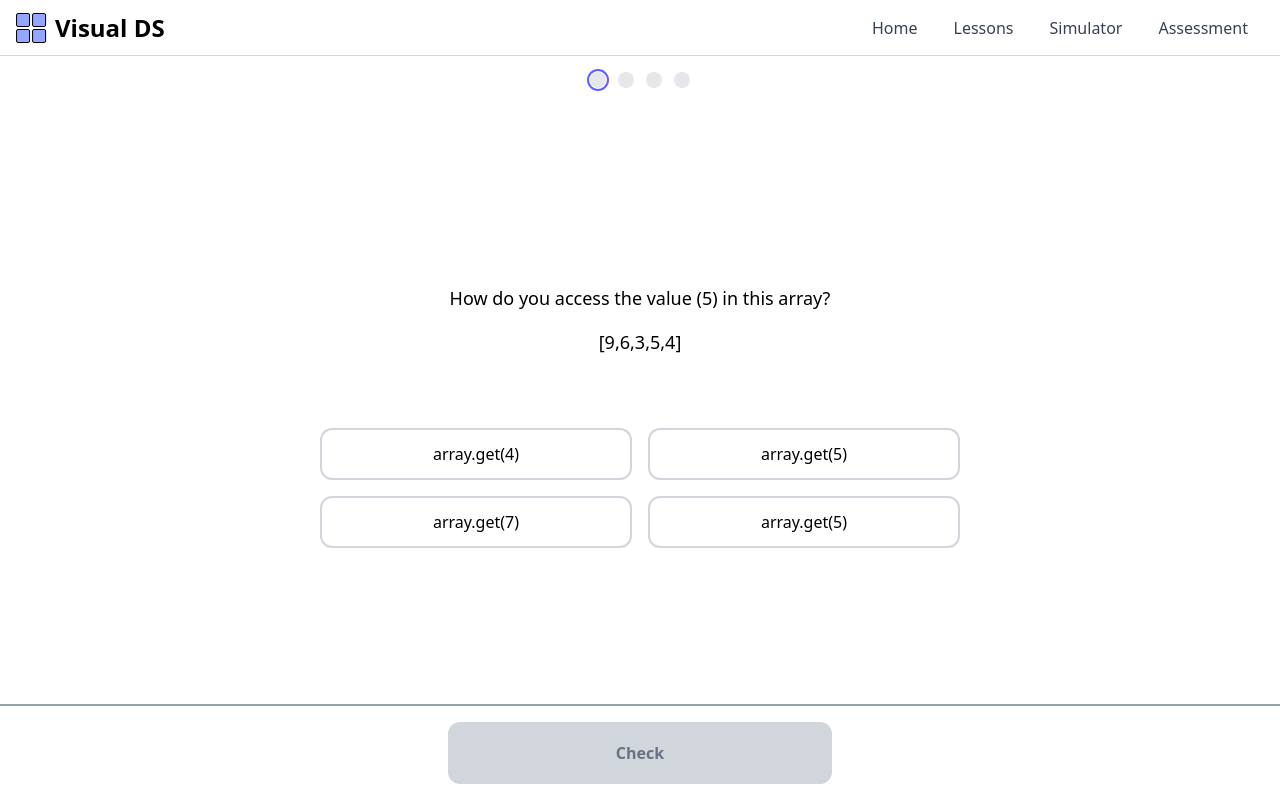
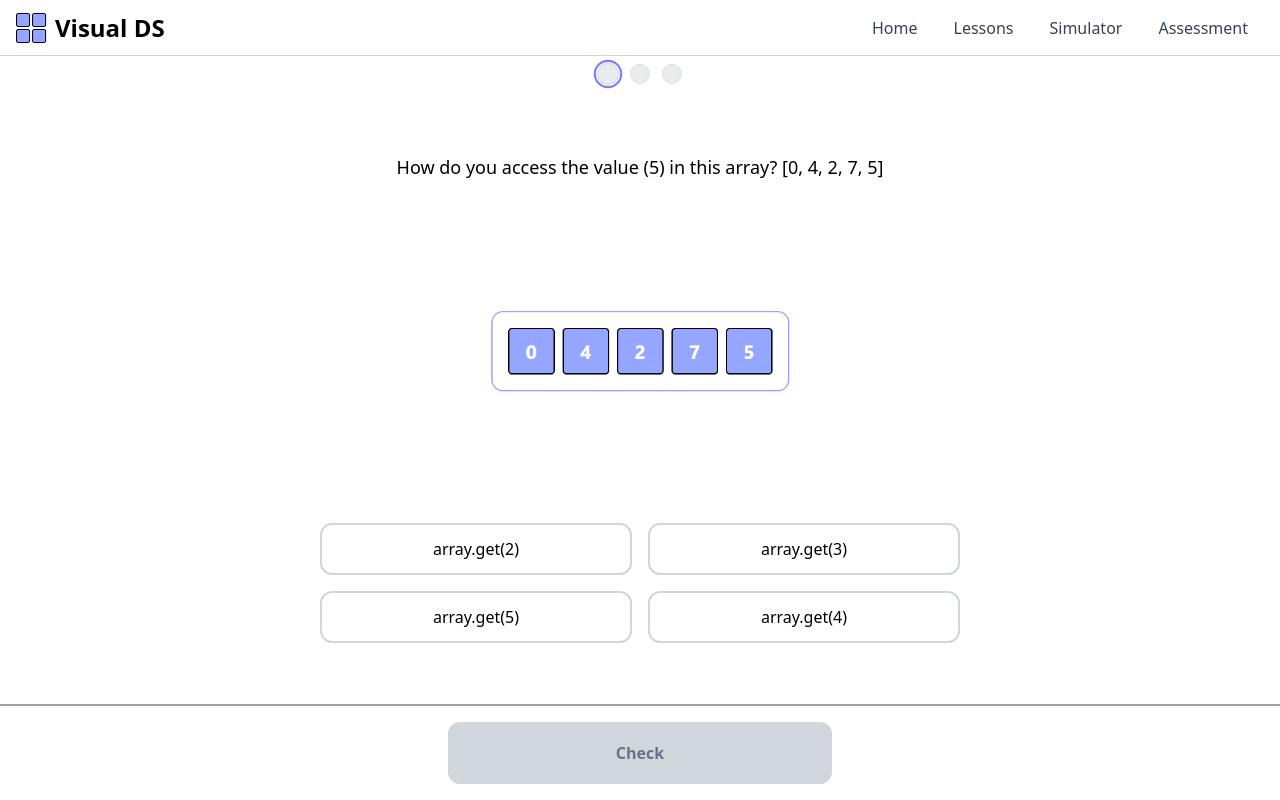
Before and after one commit to theMyle/Visual-DS, a Next.js app: page /assessment/test in a window 1280 px wide. Built offline with nearby package versions, Linux system fonts and the light colour scheme.

Commit message:
refactor: update assessment questions and feedback structure, enhance progress dots component

```diff
--- a/src/app/assessment/array-list/questions.ts
+++ b/src/app/assessment/array-list/questions.ts
@@ -12,7 +12,7 @@ export const arrayListAssessment: Assessment = {
     questions: [
         {
             id: "q1",
-            text: "How do you access the 5th element (value 5) in this array?",
+            text: "How do you access the value (5) in this array?",
             type: "multiple_choice",
             choices: [
                 { id: "a", text: "array.get(4)", is_correct: true },
@@ -20,10 +20,7 @@ export const arrayListAssessment: Assessment = {
                 { id: "c", text: "array.get(7)", is_correct: false },
                 { id: "d", text: "array.get(5)", is_correct: false },
             ],
-            feedback: [
-                { correct: "Correct — arrays are zero-indexed, so index 4 is the 5th element.", incorrect: "" },
-                { correct: "", incorrect: "Incorrect — arrays are zero-indexed, the 5th element is at index 4." },
-            ],
+            feedback: { correct: "That's right! Number 5 is the fifth element of the array. Since array indices starts at Zero (0). Number 5 is at index 4.", incorrect: "Incorrect — arrays are zero-indexed, the 5th element is at index 4." },
         },
 
         {
@@ -36,10 +33,10 @@ export const arrayListAssessment: Assessment = {
                 { id: "c", text: "array.size", is_correct: false },
                 { id: "d", text: "array.count()", is_correct: false },
             ],
-            feedback: [
-                { correct: "Yes — use the .length property to get array length.", incorrect: "" },
-                { correct: "", incorrect: "No — JavaScript arrays use the .length property." },
-            ],
+            feedback:
+            {
+                correct: "Yes — use the .length property to get array length.", incorrect: "No — JavaScript arrays use the .length property."
+            },
         },
 
         {
@@ -52,10 +49,10 @@ export const arrayListAssessment: Assessment = {
                 { id: "c", text: "Depends on context", is_correct: false },
                 { id: "d", text: "Only in strict mode", is_correct: false },
             ],
-            feedback: [
-                { correct: "Correct — arrays are objects in JavaScript.", incorrect: "" },
-                { correct: "", incorrect: "Incorrect — arrays are implemented as objects in JavaScript." },
-            ],
+            feedback:
+            {
+                correct: "Correct — arrays are objects in JavaScript.", incorrect: "Incorrect — arrays are implemented as objects in JavaScript."
+            },
         },
 
         {
@@ -68,10 +65,10 @@ export const arrayListAssessment: Assessment = {
                 { id: "c", text: "undefined", is_correct: false },
                 { id: "d", text: "null", is_correct: false },
             ],
-            feedback: [
-                { correct: "Correct — indexOf returns -1 when the element is not found.", incorrect: "" },
-                { correct: "", incorrect: "Incorrect — indexOf returns -1 when not found." },
-            ],
+            feedback:
+            {
+                correct: "Correct — indexOf returns -1 when the element is not found.", incorrect: "Incorrect — indexOf returns -1 when not found."
+            },
         },
     ],
 };
--- a/src/app/assessment/components/ProgressDots.tsx
+++ b/src/app/assessment/components/ProgressDots.tsx
@@ -1,7 +1,6 @@
-
 const PROGRESS_COLORS = {
     correct: '#22C55E',     // Green-500
-    incorrect: '#6B7280',   // Gray-500
+    incorrect: '#6B7280',   // Gray-500 or RED #EF4444
     unanswered: '#E5E7EB',  // Gray-200
     currentRing: 'ring-indigo-500',
 } as const;
@@ -24,12 +23,21 @@ export default function ProgressDots({ current, total, answeredCount, correct }:
     const isCurrentDot = (index: number) => index === current;
 
     return (
-        <div className="flex justify-center gap-3 pb-2">
+        <div className="flex justify-center gap-2 md:gap-3 p-4 md:p-2 overflow-x-auto" role="list" aria-label="Progress">
             {Array.from({ length: total }, (_, index) => (
                 <div
                     key={index}
-                    className={`w-4 h-4 rounded-full transition-all duration-200 ${isCurrentDot(index) ? `ring-2 ${PROGRESS_COLORS.currentRing} ring-offset-1` : ''
-                        }`}
+                    role="listitem"
+                    title={`Question ${index + 1} • ${index < answeredCount
+                        ? (correct[index] ? 'Correct' : 'Incorrect')
+                        : 'Unanswered'
+                        }${isCurrentDot(index) ? ' (current)' : ''}`}
+                    className={`rounded-full border transition-all duration-200
+                        w-4 h-4 md:w-5 md:h-5
+                        border-gray-300
+                        ${isCurrentDot(index) ? 'ring-2 ring-indigo-500 ring-offset-1 scale-110 shadow-sm' : ''}
+                        ${index < answeredCount ? 'opacity-100' : 'opacity-80'}
+                    `}
                     style={{ backgroundColor: getDotColor(index) }}
                 />
             ))}
--- a/src/app/assessment/test/page.tsx
+++ b/src/app/assessment/test/page.tsx
@@ -1,9 +1,10 @@
 "use client";
 
-import { useEffect, useState } from "react";
+import { useEffect, useRef, useState } from "react";
 import ProgressDots from "../components/ProgressDots";
 import { Assessment, Choice, Feedback } from "../types";
 import { arrayListAssessment } from "./questions";
+import Image from "next/image";
 
 export default function Test() {
     const assessment = arrayListAssessment;
@@ -20,8 +21,8 @@ export default function Test() {
     const [correctDots, setCorrectDots] = useState<boolean[]>(() => Array(totalQuestions).fill(false));
 
     // assessment states
-    const [currentIndex, setCurrentIndex] = useState(0);
     const [currentQuestion, setCurrentQuestion] = useState(assessment.questions[0]);
+    const [shuffledChoices, setShuffledChoices] = useState<Choice[]>([]);
 
     const [correctFeedback, setCorrectFeedback] = useState("");
     const [wrongFeedback, setWrongFeedback] = useState("");
@@ -29,23 +30,16 @@ export default function Test() {
     useEffect(() => {
         setCorrectFeedback(currentQuestion.feedback.correct);
         setWrongFeedback(currentQuestion.feedback.incorrect);
+
+        const shuffled = [...currentQuestion.choices].sort(() => Math.random() - 0.5);
+        setShuffledChoices(shuffled);
     }, [currentQuestion]);
 
     const [selectedButton, setSelectedButton] = useState<string | null>(null);
     const [feedbackMode, setFeedbackMode] = useState(false);
     const [answerIsCorrect, setAnswerIsCorrect] = useState(false);
 
-    // Auto-scroll to bottom when feedback appears
-    useEffect(() => {
-        if (feedbackMode) {
-            setTimeout(() => {
-                document.querySelector('.scrollTo')?.scrollIntoView({
-                    behavior: 'smooth',
-                    block: 'end'
-                });
-            }, 100); // Small delay to ensure feedback animation starts
-        }
-    }, [feedbackMode]);
+    const questionDiv = useRef<HTMLDivElement>(null);
 
     // progress dots operations and stuff
     function handleCorrectAnswer() {
@@ -55,57 +49,35 @@ export default function Test() {
             return newCorrectDots;
         });
 
-        setCurrentDot(c => {
-            let nextIndex = c + 1;
-            return nextIndex;
-        });
-
-        setAnsweredCount(c => c + 1);
+        setCurrentDot(c => c + 1);
     }
 
     function handleWrongAnswer() {
         setCurrentDot(c => c + 1);
-        setAnsweredCount(c => c + 1);
     }
 
 
-    function handleNextQuestion() {
-        if (currentIndex < assessment.questions.length - 1) {
-            // Move to next question
-            setCurrentIndex(idx => idx + 1);
-
-            // Reset selection and feedback for next question
-            setSelectedButton(null);
-            setFeedbackMode(false);
-            setAnswerIsCorrect(false);
+    function handleNextQuestion(currentIdx: number) {
+        // check if it's last
+        if (currentIdx === assessment.questions.length) {
+            // todo - show summary
+            alert("done!");
         } else {
-            // Last question reached → show summary
-            // You can navigate, show a modal, or set a state to trigger summary UI
-            console.log("Assessment complete!");
+            // next question
+            setCurrentQuestion(assessment.questions[currentIdx]);
         }
     }
 
 
-    function handleAnswer(isCorrect: boolean) {
-        setCorrectDots(p => {
-            const newDots = [...p];
-            if (isCorrect) newDots[currentIndex] = true;
-            return newDots;
-        });
-
-        setAnsweredCount(c => c + 1);
-
-        setAnswerIsCorrect(isCorrect);
-        setFeedbackMode(true);
-    }
-
-
-    function checkIfLastItem() {
-        // route to summary page or something or just showing a modal for summary?
-    }
-
-    function nextQuestion(idx: number) {
-        setCurrentQuestion(assessment.questions[idx]);
+    function handleNextQuestion2() {
+        // check if it's last
+        if (answeredCount === assessment.questions.length) {
+            // todo - show summary
+            alert("done!");
+        } else {
+            // next question
+            setCurrentQuestion(assessment.questions[answeredCount]);
+        }
     }
 
     function handleCheck() {
@@ -113,16 +85,27 @@ export default function Test() {
         const isCorrect = correctAnswer.id === selectedButton;
 
         setAnswerIsCorrect(isCorrect);
-        setFeedbackMode(true);
+        setFeedbackMode(() => {
+            // small delay - wait for feed back to show up
+            setTimeout(() => {
+                if (questionDiv.current) {
+                    questionDiv.current.scrollTo({
+                        top: 1000,
+                        behavior: "smooth",
+                    })
+                }
+            }, 300)
+            return true;
+        });
+
+        isCorrect ? handleCorrectAnswer() : handleWrongAnswer();
+        setAnsweredCount(c => c + 1);
     }
 
     function handleContinue() {
         setFeedbackMode(false);
-        if (answerIsCorrect) {
-            handleCorrectAnswer();
-        } else {
-            handleWrongAnswer();
-        }
+        setSelectedButton(null);
+        handleNextQuestion2();
     }
 
     // tailwind calculations
@@ -140,33 +123,43 @@ export default function Test() {
     return (
         <>
             <div className="h-full flex flex-col ">
-                <div className="shrink-0 pt-4">
+                <div className="shrink-0">
                     <ProgressDots
                         current={currentDot}
                         total={totalQuestions}
                         answeredCount={answeredCount}
                         correct={correctDots}
                     />
+
+                    {/* test stuff */}
                     {testFlag && <TestButtons rightOnclick={handleCorrectAnswer} wrongOnclick={handleWrongAnswer} />}
+
                 </div>
 
-                <div className="flex-1 flex flex-col overflow-y-auto">
-                    <div className="flex flex-col justify-center gap-10 min-h-full py-4">
+                <div ref={questionDiv} className="flex-1 flex flex-col overflow-y-auto">
+                    <div className="flex flex-col justify-around gap-10 min-h-full py-4">
                         {/* Current question */}
 
-                        <div className="shrink-0 flex flex-col items-center p-8 text-lg gap-4">
+                        <div className="shrink-0 flex flex-col items-center px-8 text-lg">
                             <p>{currentQuestion.text}</p>
-                            <p>
-                                [9,6,3,5,4]
-                            </p>
                         </div>
 
                         {/* Custom image/diagram if present */}
+                        {currentQuestion.image_url &&
+                            <div className="flex justify-center">
+                                <Image
+                                    src={currentQuestion.image_url}
+                                    alt="Image diagram"
+                                    width={300}
+                                    height={0}
+                                />
+                            </div>
+                        }
 
                         {/* Choices render */}
                         <div className="flex justify-center">
                             <div className="grid grid-cols-2 gap-4 max-w-2xl w-full px-4">
-                                {currentQuestion.choices.map((choice: Choice) => {
+                                {shuffledChoices.map((choice: Choice) => {
                                     const isSelected = selectedButton === choice.id;
                                     const isCorrect = choice.is_correct;
 
@@ -203,7 +196,11 @@ export default function Test() {
                         {/* Feedback */}
                         {feedbackMode && (answerIsCorrect ? correctFeedback : wrongFeedback) && (
                             <div className="flex justify-center pb-10 opacity-0 animate-fade-in">
-                                <div className="lg:max-w-160 flex flex-col gap-2 bg-gray-100 p-4 ml-4 mr-4 rounded-2xl">
+                                <div className={`lg:max-w-160 lg:min-w-160 bg-gray-200 flex flex-col gap-2 p-4 ml-4 mr-4 rounded-2xl border-2 border-gray-300 ${(answerIsCorrect ?
+                                    " bg-green-50"
+                                    :
+                                    "bg-red-50"
+                                )}`}>
                                     <h1 className="font-bold">Explanation</h1>
                                     <p>{answerIsCorrect ? correctFeedback : wrongFeedback}</p>
                                 </div>
@@ -231,8 +228,8 @@ export default function Test() {
 
                     {
                         feedbackMode &&
-                        <div className="flex justify-between items-center w-64">
-                            <p className="font-bold text-lg">{answerIsCorrect ? "Correct!" : "Wrong"}</p>
+                        <div className="flex justify-between items-center w-70">
+                            <p className="font-bold text-lg">{answerIsCorrect ? "Correct!" : "Incorrect"}</p>
                             <button
                                 className={` rounded-4xl px-8 py-2 text-white font-bold text-lg ${continueButtonColor}`}
                                 onClick={() => handleContinue()}
--- a/src/app/assessment/test/questions.ts
+++ b/src/app/assessment/test/questions.ts
@@ -12,37 +12,39 @@ export const arrayListAssessment: Assessment = {
     questions: [
         {
             id: "q1",
-            text: "How do you access the value (5) in this array?",
+            text: "How do you access the value (5) in this array? [0, 4, 2, 7, 5]",
             type: "multiple_choice",
+            image_url: "/assessment/array-list/q1.png",
             choices: [
-                { id: "a", text: "array.get(4)", is_correct: true },
-                { id: "b", text: "array.get(5)", is_correct: false },
-                { id: "c", text: "array.get(7)", is_correct: false },
+                { id: "a", text: "array.get(2)", is_correct: false },
+                { id: "b", text: "array.get(3)", is_correct: false },
+                { id: "c", text: "array.get(4)", is_correct: true },
                 { id: "d", text: "array.get(5)", is_correct: false },
             ],
-            feedback: { correct: "That's right! Number 5 is the fifth element of the array. Since array indices starts at Zero (0). Number 5 is at index 4.", incorrect: "Incorrect — arrays are zero-indexed, the 5th element is at index 4." },
+            feedback: { correct: "That's right! Number 5 is the fifth element of the array. Since array indices starts at Zero (0). Number 5 is at index 4.", incorrect: "Remember, arrays are zero-indexed, that's why the 5th element is at index 4." },
         },
 
         {
             id: "q2",
-            text: "Which expression retrieves the length of an array in JavaScript?",
+            text: "Given an ArrayList [10, 20, 30, 40], what is the value at index 2?",
             type: "multiple_choice",
             choices: [
-                { id: "a", text: "array.length", is_correct: true },
-                { id: "b", text: "length(array)", is_correct: false },
-                { id: "c", text: "array.size", is_correct: false },
-                { id: "d", text: "array.count()", is_correct: false },
+                { id: "a", text: "40", is_correct: false },
+                { id: "b", text: "30", is_correct: true },
+                { id: "c", text: "20", is_correct: false },
+                { id: "d", text: "10", is_correct: false },
             ],
             feedback:
             {
-                correct: "Yes — use the .length property to get array length.", incorrect: "No — JavaScript arrays use the .length property."
+                correct: "That's right! Indices start at 0, so index 2 refers to the third element (30).",
+                incorrect: "Remember that ArrayLists are zero-indexed. The first element is at index 0."
             },
         },
 
         {
-            id: "q3",
-            text: "True or False: In JavaScript, arrays are a type of object.",
-            type: "true_false",
+            id: "",
+            text: "",
+            type: "multiple_choice",
             choices: [
                 { id: "a", text: "True", is_correct: true },
                 { id: "b", text: "False", is_correct: false },
@@ -54,21 +56,5 @@ export const arrayListAssessment: Assessment = {
                 correct: "Correct — arrays are objects in JavaScript.", incorrect: "Incorrect — arrays are implemented as objects in JavaScript."
             },
         },
-
-        {
-            id: "q4",
-            text: "What is the result of array.indexOf(5) when 5 is not present?",
-            type: "multiple_choice",
-            choices: [
-                { id: "a", text: "-1", is_correct: true },
-                { id: "b", text: "0", is_correct: false },
-                { id: "c", text: "undefined", is_correct: false },
-                { id: "d", text: "null", is_correct: false },
-            ],
-            feedback:
-            {
-                correct: "Correct — indexOf returns -1 when the element is not found.", incorrect: "Incorrect — indexOf returns -1 when not found."
-            },
-        },
     ],
 };
```
Also changed, not shown: src/app/assessment/array-list/page.tsx (+8 -8 lines), public/assessment/array-list/q1.png (added).
